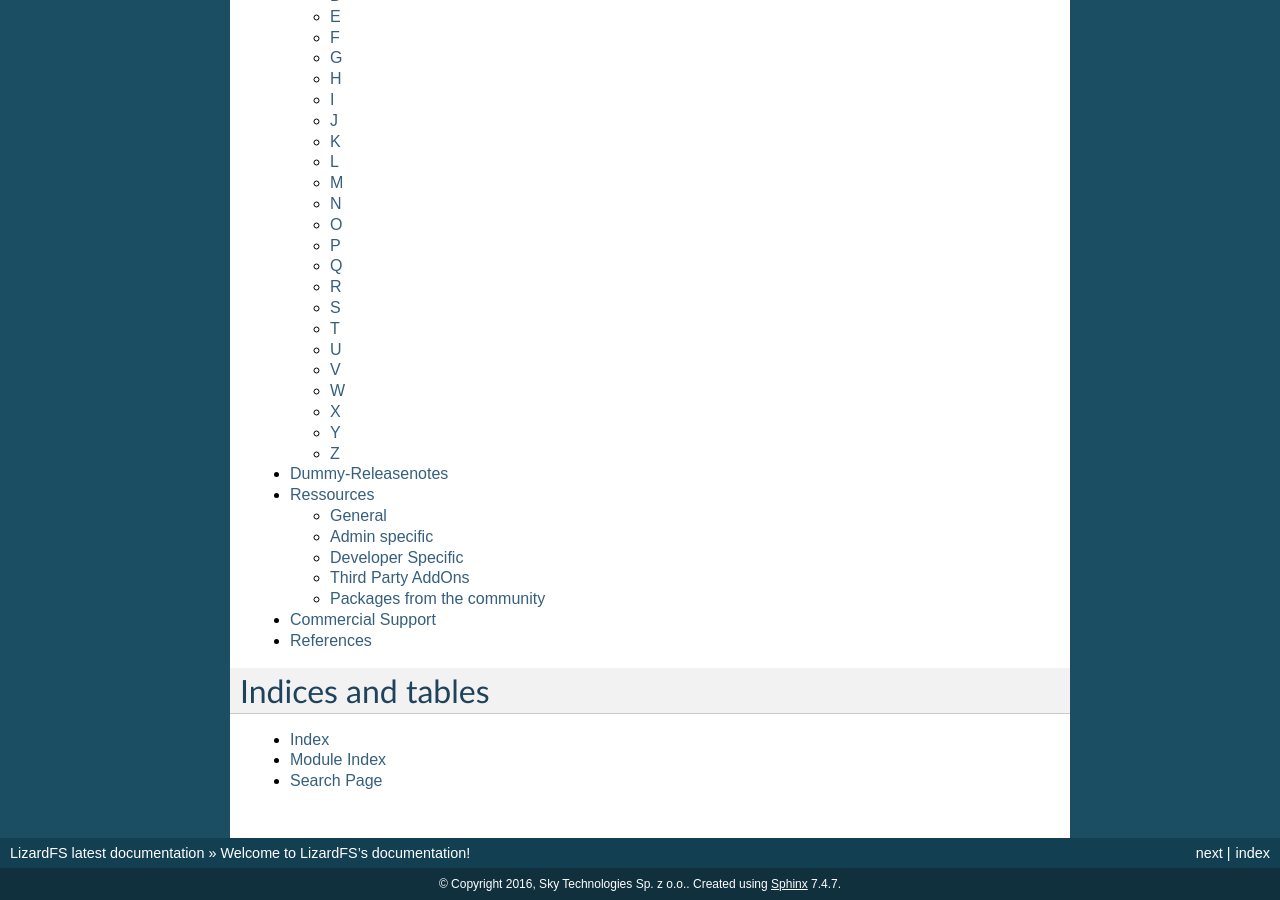
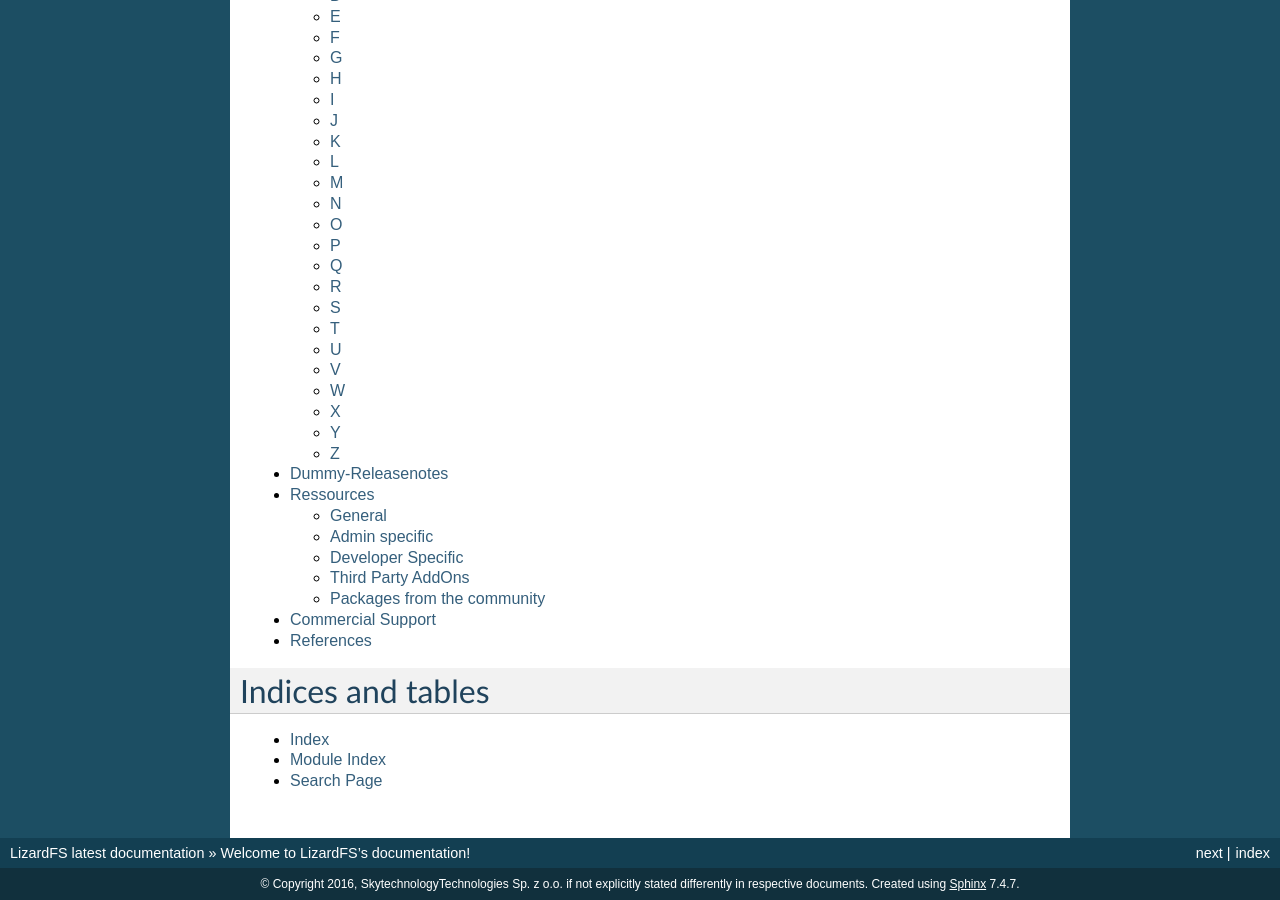
Before and after one commit to lizardfs/documentation, a Sphinx documentation site: the page built from source/index.rst, in a window 1280 px wide and 900 px high, scrolled down 1245 px. Built offline with Sphinx 7.4.7, drawn with Linux system fonts in a browser that asks for light colours; pages that are not in the unit, such as notebooks, are missing from menus.

Commit message:
doc: fixed copyright and authors in footer

```diff
--- a/source/conf.py
+++ b/source/conf.py
@@ -52,8 +52,8 @@ master_doc = 'index'
 
 # General information about the project.
 project = u'LizardFS'
-copyright = u'2016, Sky Technologies Sp. z o.o.'
-author = u'Sky Technologies Sp. z o.o.'
+copyright = u'2016, SkytechnologyTechnologies Sp. z o.o. if not explicitly stated differently in respective documents'
+author = u'Skytechnology Sp. z o.o. and the LizardFS Community'
 
 # The version info for the project you're documenting, acts as replacement for
 # |version| and |release|, also used in various other places throughout the
```
